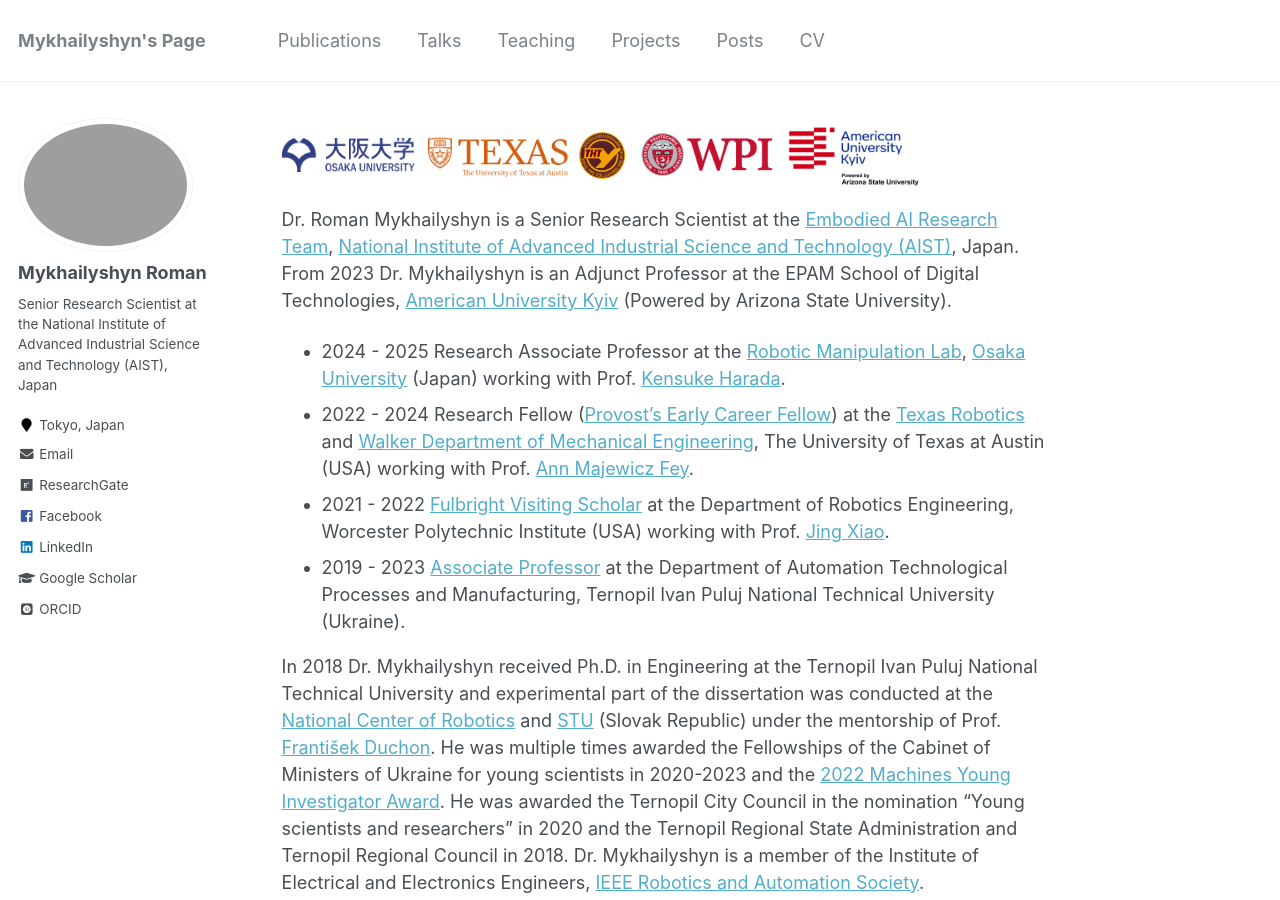
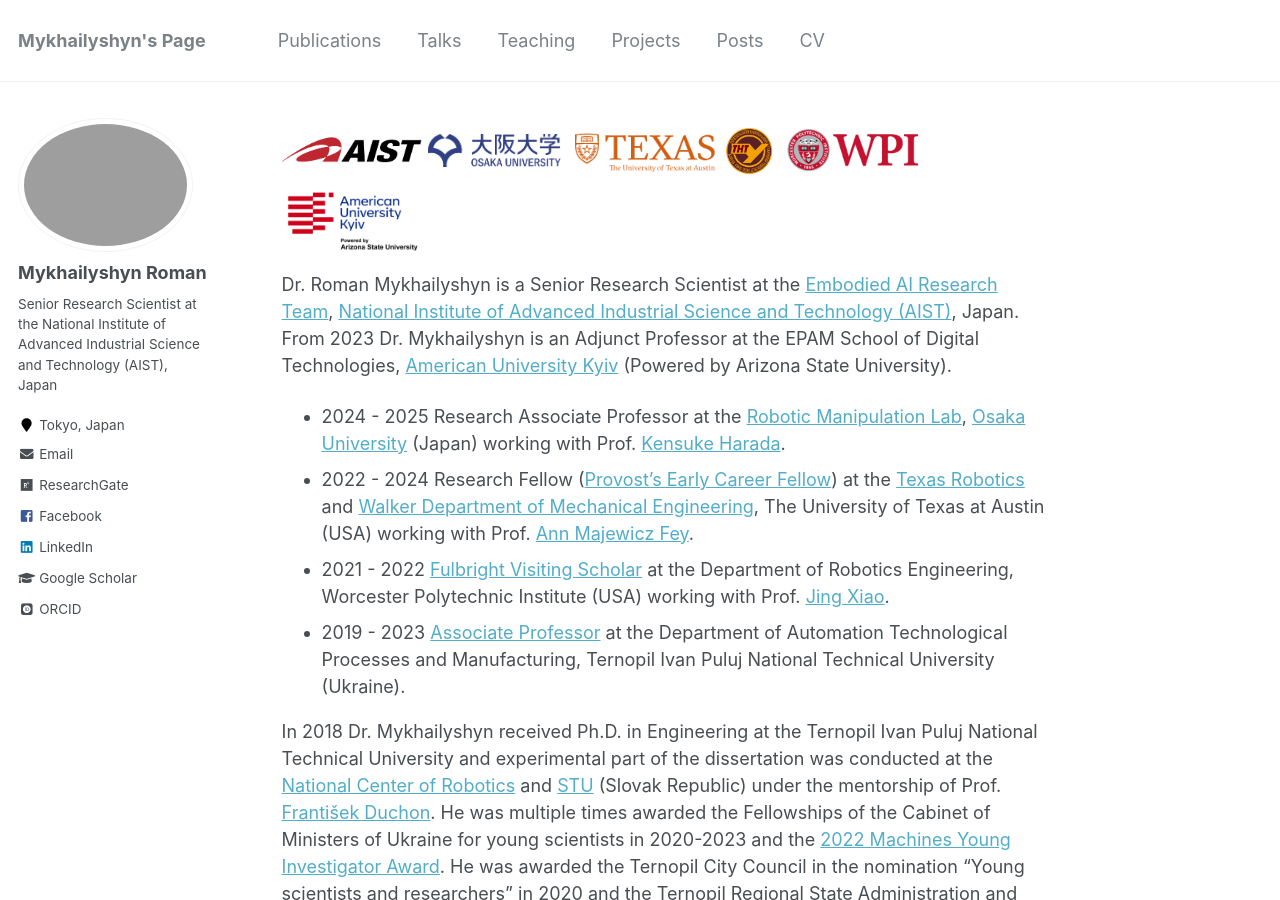
Before and after one commit to RomanMykhailyshyn/RomanMykhailyshyn.github.io, a Jekyll site: the page built from _pages/about.md, in a window 1280 px wide and 900 px high. Built offline with Jekyll 4.4.1, drawn with Linux system fonts in a browser that asks for light colours; some web fonts are replaced.

Commit message:
Update about.md

```diff
--- a/_pages/about.md
+++ b/_pages/about.md
@@ -1,6 +1,6 @@
 ---
 permalink: /
-title: "[<img src='/images/Osaka_University_Logo.png' width='140'>](https://www.osaka-u.ac.jp/en) [<img src='/images/UT.png' width='140'>](https://www.utexas.edu/) [<img src='/images/tntu.png' width='55'>](https://tntu.edu.ua/?p=uk/main) [<img src='/images/wpi.png' width='140'>](https://www.wpi.edu/) [<img src='/images/auk.png' width='140'>](https://auk.edu.ua//en/)"
+title: "[<img src='/images/AIST.jpg' width='140'>](https://www.aist.go.jp/index_en.html) [<img src='/images/Osaka_University_Logo.png' width='140'>](https://www.osaka-u.ac.jp/en) [<img src='/images/UT.png' width='140'>](https://www.utexas.edu/) [<img src='/images/tntu.png' width='55'>](https://tntu.edu.ua/?p=uk/main) [<img src='/images/wpi.png' width='140'>](https://www.wpi.edu/) [<img src='/images/auk.png' width='140'>](https://auk.edu.ua//en/)"
 excerpt: "About me"
 author_profile: true
 redirect_from:
```
